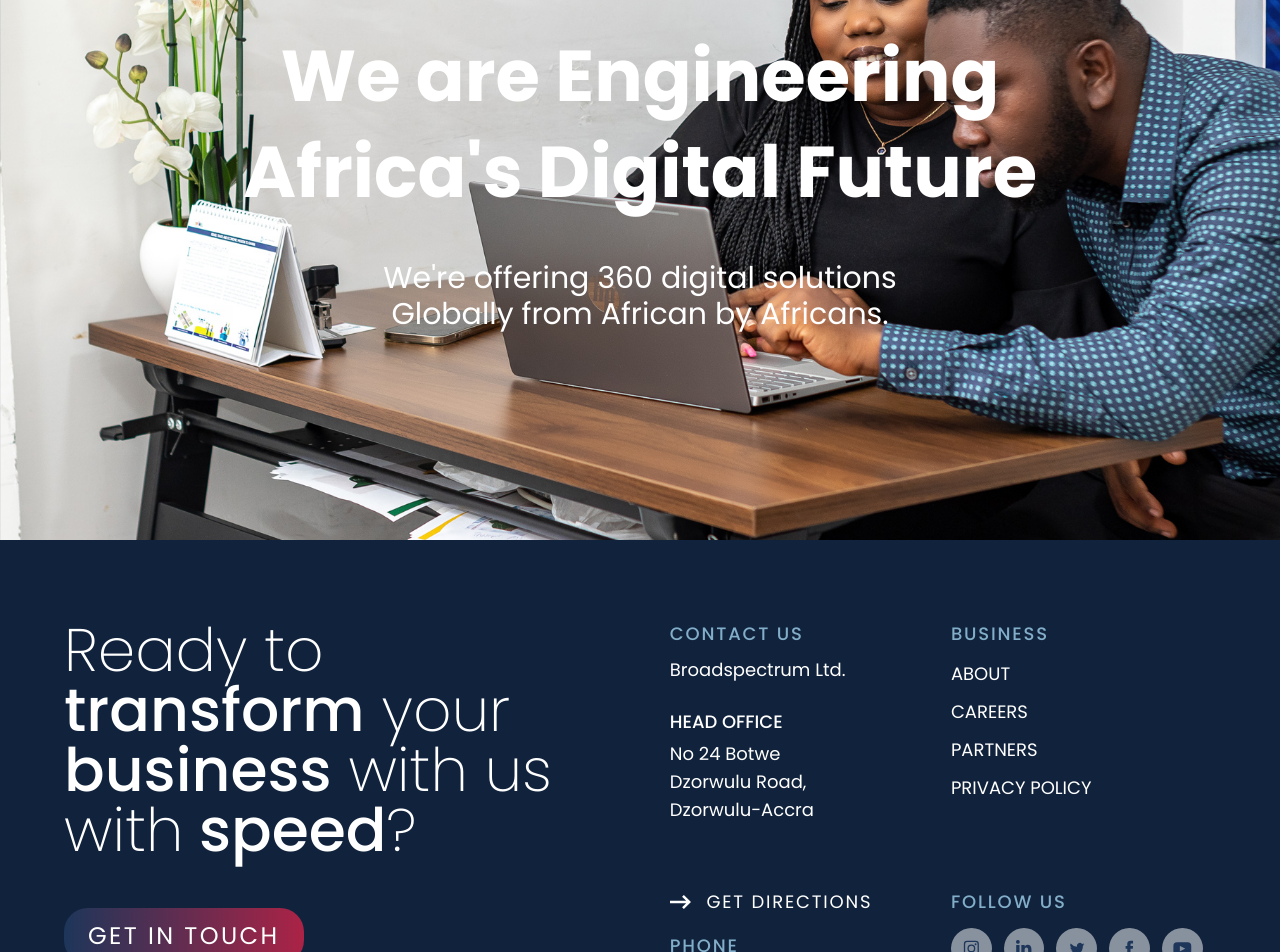
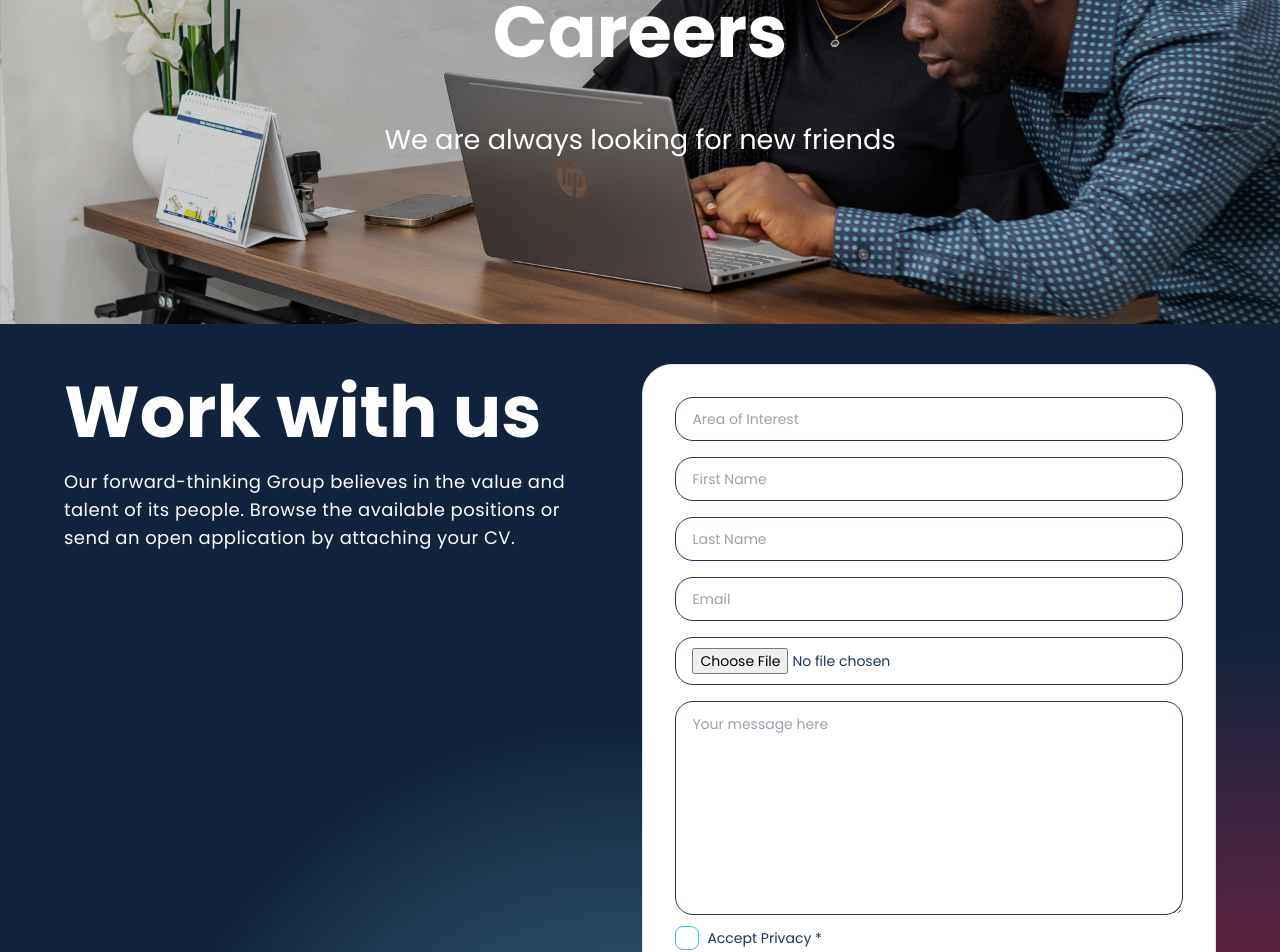
Before and after one commit to johnkdunyo/bsl-com-web, a Next.js app: page /career in a window 1280 px wide. Shown: the part 220-1172 px from the top of the page. Built offline with nearby package versions, Linux system fonts and the light colour scheme.

Commit message:
added career page

```diff
--- a/src/components/careerPage/HeroSection.tsx
+++ b/src/components/careerPage/HeroSection.tsx
@@ -2,27 +2,25 @@ import React from "react";
 
 const HeroSection = () => {
   return (
-    <section className=" bg-[url('/assets/img/backgrounds/career.jpeg')] h-[70vh] sm:h-[95vh] bg-cover  bg-left  top-0">
-      <div className=" container mx-auto text-white flex h-full px-4 sm:px-0  justify-center sm:items-end  pb-10  relative">
+    <section className=" bg-[url('/assets/img/backgrounds/career.jpeg')] h-[70vh] sm:h-[65vh] md:h-[68vh] bg-cover  bg-center top-0 ">
+      <div className="backdrop-brightness-50 sm:backdrop-brightness-[0.8] h-full w-full">
+        <div className=" container mx-auto text-white flex h-full px-4 sm:px-0  justify-center sm:items-end  pb-10  relative ">
           {/* mobile */}
-        <div className="sm:hidden border  w-full    flex  flex-col items-center justify-evenly text-center mt-20 ">
+          <div className="sm:hidden   w-full    flex  flex-col items-center justify-evenly text-center mt-20 ">
             <h2 className="headerText1 ">Careers</h2>
-
             <h1 className="text-xl tracking-widest">
-            We are always looking for new friends and we dony neet you
+              We are always looking for new friends
             </h1>
           </div>
 
           {/* desktop */}
           <div className="hidden sm:flex flex-col  h-full w-full custom-container justify-center items-center">
             <div className=" max-w-4xl flex flex-col items-center gap-10 mt-20">
-            <h2 className="headerText1 text-center">
-              We are Engineering Africa&apos;s Digital Future
-            </h2>
-            <p className="flex text-2xl sm:text-3xl text-center   ">
-              We&apos;re offering 360 digital solutions <br />
-              Globally from African by Africans.
+              <h2 className="headerText1 text-center">Careers</h2>
+              <p className="flex text-[1.7rem] text-center   ">
+                We are always looking for new friends
               </p>
+            </div>
           </div>
         </div>
       </div>
--- /dev/null
+++ b/src/components/careerPage/WorkWithUs.tsx
@@ -0,0 +1,69 @@
+import React from "react";
+import CustomBackground1 from "../animations/CustomBackground1";
+
+const CustomInput = ({ placeHolder }: { placeHolder: string }) => {
+  return (
+    <div>
+      <input
+        className=" px-4 h-11 text-sm w-full bg-white rounded-[18px] text-[#1D365A] py-0.5 border border-[#1D365A]"
+        placeholder={placeHolder}
+      />
+    </div>
+  );
+};
+
+const WorkWithUs = () => {
+  return (
+    <section className="py-10 pb-20  bg-[#11233C] relative ">
+      <CustomBackground1 />
+      <div className="z-10">
+        <div className="custom-container flex flex-col sm:flex-row justify-between gap-10">
+          <div className="flex flex-col gap-2 w-full px-5 sm:px-0">
+            <h1 className="headerText1">Work with us</h1>
+            <p className="paragraphText1">
+              Our forward-thinking Group believes in the value and talent of its
+              people. Browse the available positions or send an open application
+              by attaching your CV.
+            </p>
+          </div>
+          <div className="w-full border bg-white h-full rounded-[30px] p-8 z-10">
+            <div className="flex flex-col justify-between gap-4 ">
+              <CustomInput placeHolder="Area of Interest" />
+              <CustomInput placeHolder="First Name" />
+              <CustomInput placeHolder="Last Name" />
+              <CustomInput placeHolder="Email" />
+              <div className="h-12 text-sm w-full bg-white rounded-[18px] text-[#1D365A]  border border-[#1D365A] flex items-center px-4">
+                <input
+                  type="file"
+                  className="w-full   border-red-600 flex items-center  py-1 text-[#1D365A]"
+                />
+              </div>
+              <div>
+                <textarea
+                  name=""
+                  id=""
+                  className=" px-4 pt-3 text-sm w-full bg-white rounded-[18px] text-[#1D365A]  border border-[#1D365A] "
+                  rows={10}
+                  placeholder="Your message here"
+                />
+              </div>
+              <div className=" -mt-3 flex  items-center gap-2 text-sm">
+                <input
+                  type="checkbox"
+                  className="checkbox checkbox-info checkbox-sm sm:checkbox-md"
+                />
+                <p className="text-[#1D365A]">Accept Privacy *</p>
+              </div>
+
+              <div className=" flex flex-col items-center">
+                <button className="custom-button1 px-6">SEND</button>
+              </div>
+            </div>
+          </div>
+        </div>
+      </div>
+    </section>
+  );
+};
+
+export default WorkWithUs;
--- a/src/pages/career.tsx
+++ b/src/pages/career.tsx
@@ -1,5 +1,6 @@
 import SiteLayout from "@/components/Layout/SiteLayout";
 import HeroSection from "@/components/careerPage/HeroSection";
+import WorkWithUs from "@/components/careerPage/WorkWithUs";
 import React from "react";
 
 const career = () => {
@@ -7,6 +8,7 @@ const career = () => {
     <SiteLayout pageName={"Career"}>
       <>
         <HeroSection />
+        <WorkWithUs />
       </>
     </SiteLayout>
   );
```
Lines whose indentation alone changed are shown as unchanged.
